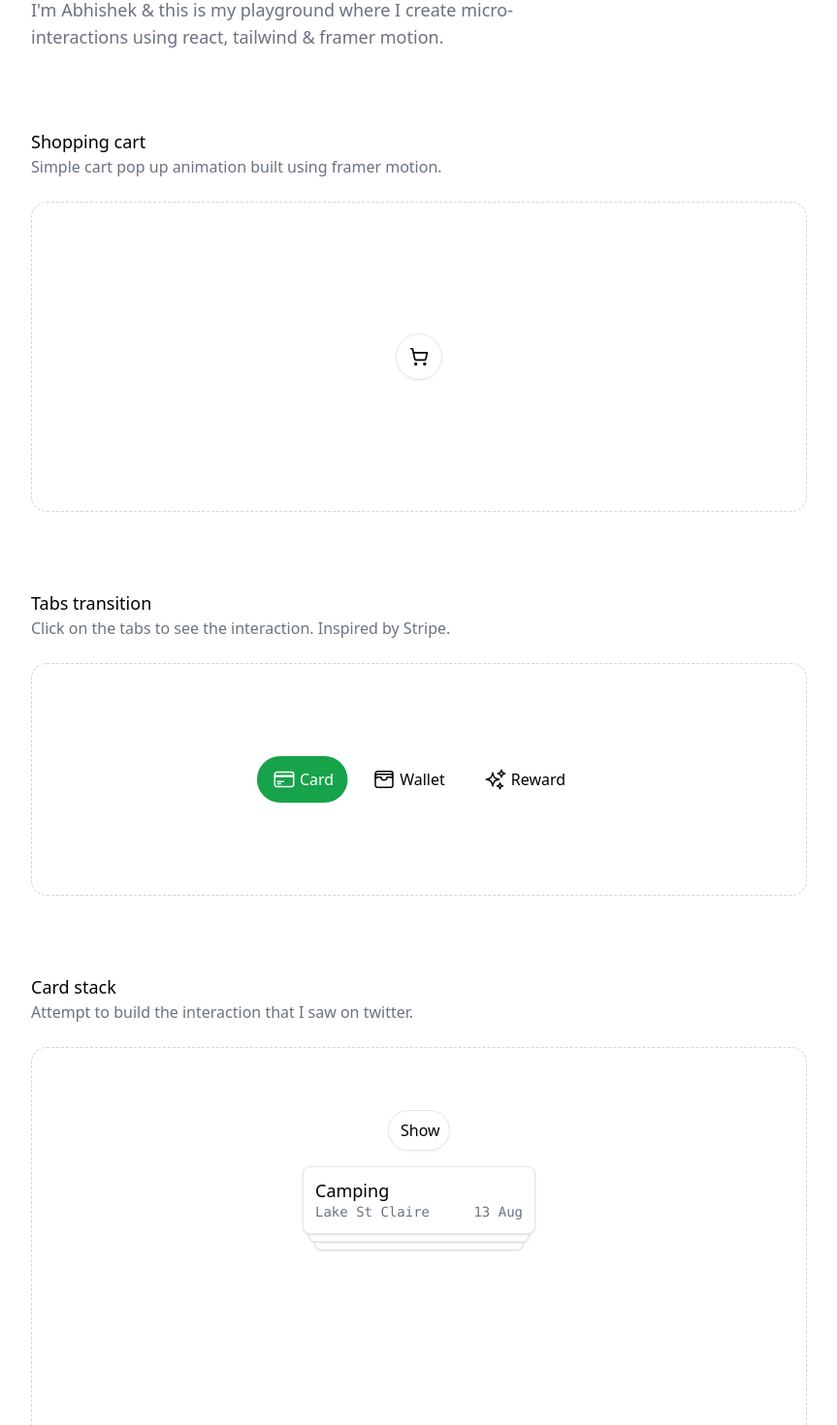
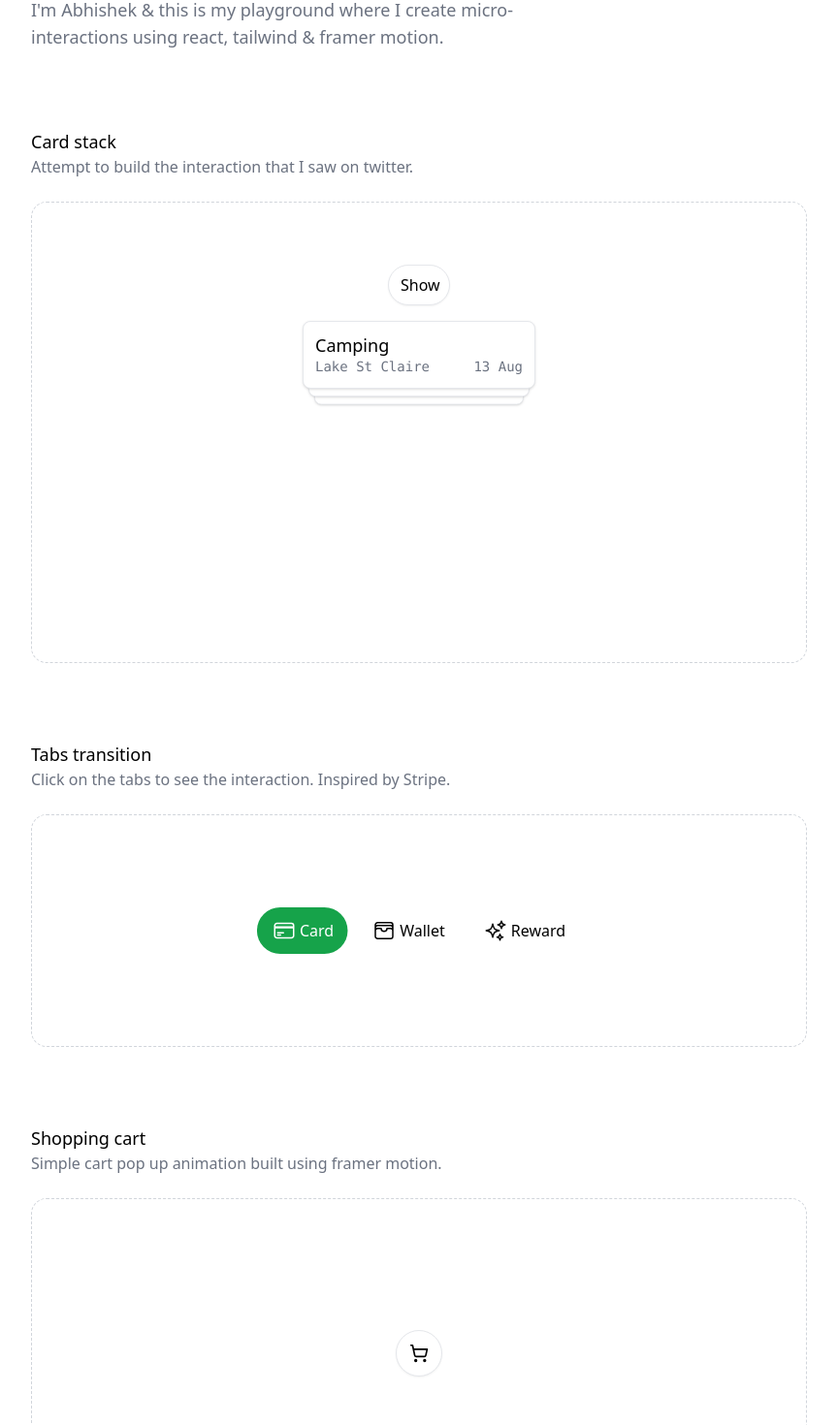
Before and after one commit to casicodes/portfolio, a React (Vite) app: page / in a window 1280 px wide. Shown: the part 100-1570 px from the top of the page at 97% size, without its empty margins (208-1071 px from the left). Built offline with nearby package versions, Linux system fonts and the light colour scheme.

Commit message:
Rearrange components

```diff
--- a/src/App.jsx
+++ b/src/App.jsx
@@ -10,9 +10,9 @@ function App() {
   return (
     <div className="main-wrapper flex flex-col py-8 gap-20 text-left">
       <PageTitle />
+      <CardStack />
+      <TabsTransition />
       <ShoppingCart />
-      <TabsTransition />
-      <CardStack />
       <ExpandingCard />
       <MicroAnimation />
     </div>
--- a/src/component/ShoppingCart/ShoppingCart.jsx
+++ b/src/component/ShoppingCart/ShoppingCart.jsx
@@ -44,7 +44,7 @@ const Playground = () => {
           <motion.button
             className="border bg-white shadow-sm mx-auto z-10 relative flex w-12 h-12 rounded-full justify-center items-center"
             onClick={toggleCart}
-            whileHover={{ scale: 1.05 }}
+            whileHover={{ scale: 1.1 }}
             whileTap={{ scale: 0.9 }}
           >
             <motion.div layout>
```
